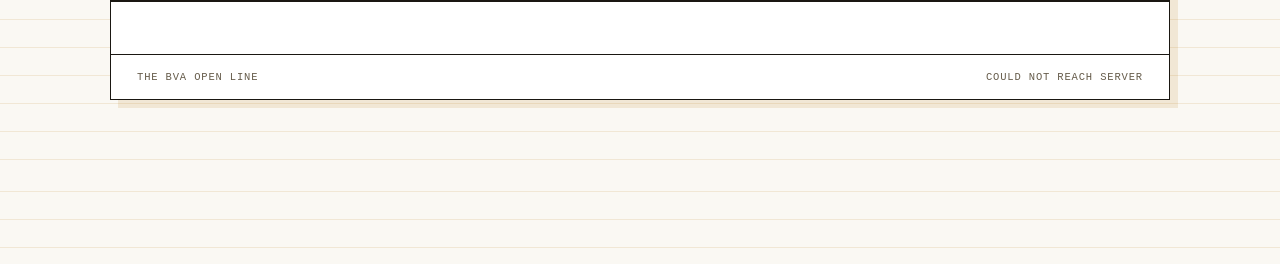
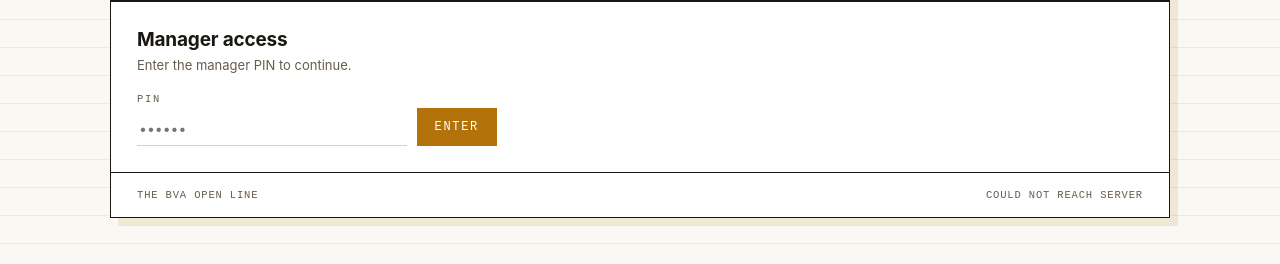
Before and after one commit to nowagieops-ui/chatbva, a website: page public/index.html in a window 1280 px wide. Both pictures are taken after a click on the tab "MANAGER". Shown: the part 176-440 px from the top of the page. Drawn offline with Linux system fonts and the light colour scheme; no server answers.

Commit message:
Add manager access section to index.html

```diff
--- a/public/index.html
+++ b/public/index.html
@@ -228,6 +228,16 @@
 
   <section id="view-manager" hidden>
     <div class="col">
+      <div id="mgr-gate" style="max-width:360px">
+        <h2 class="panel-head">Manager access</h2>
+        <p class="panel-note">Enter the manager PIN to continue.</p>
+        <div class="inline">
+          <div class="field"><label class="lab" for="mgrPin">PIN</label><input type="password" id="mgrPin" autocomplete="off" placeholder="••••••"></div>
+          <button class="btn" id="mgrPinBtn">Enter</button>
+        </div>
+        <div id="mgrPinMsg"></div>
+      </div>
+      <div id="mgr-inner" hidden>
       <div id="setupScreen" hidden>
         <h2 class="panel-head">Set up the lock</h2>
         <p class="panel-note">This creates the key that staff messages are sealed to. Choose a passphrase only you know.</p>
@@ -333,6 +343,7 @@
           <div id="setupMsg2"></div>
         </div>
       </div>
+    </div><!-- /mgr-inner -->
     </div>
   </section>
 
```
